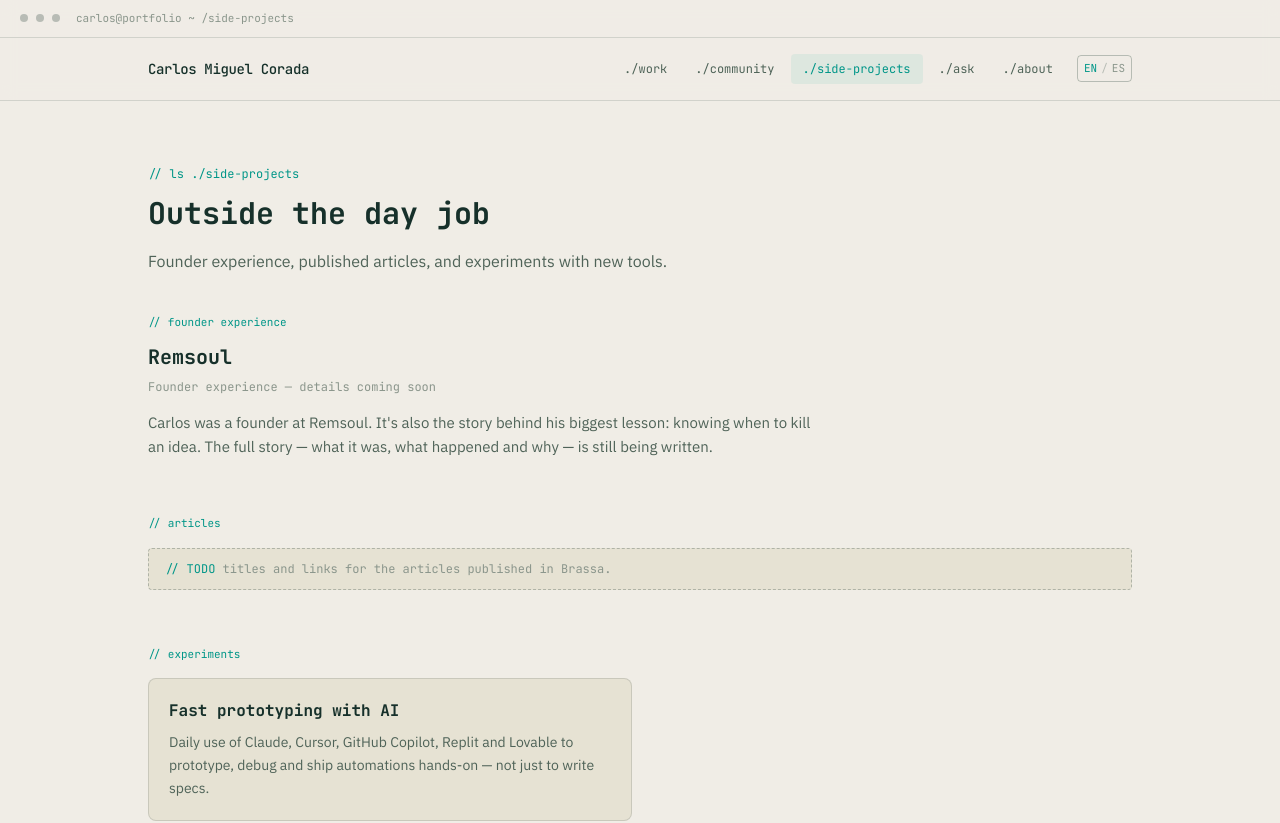
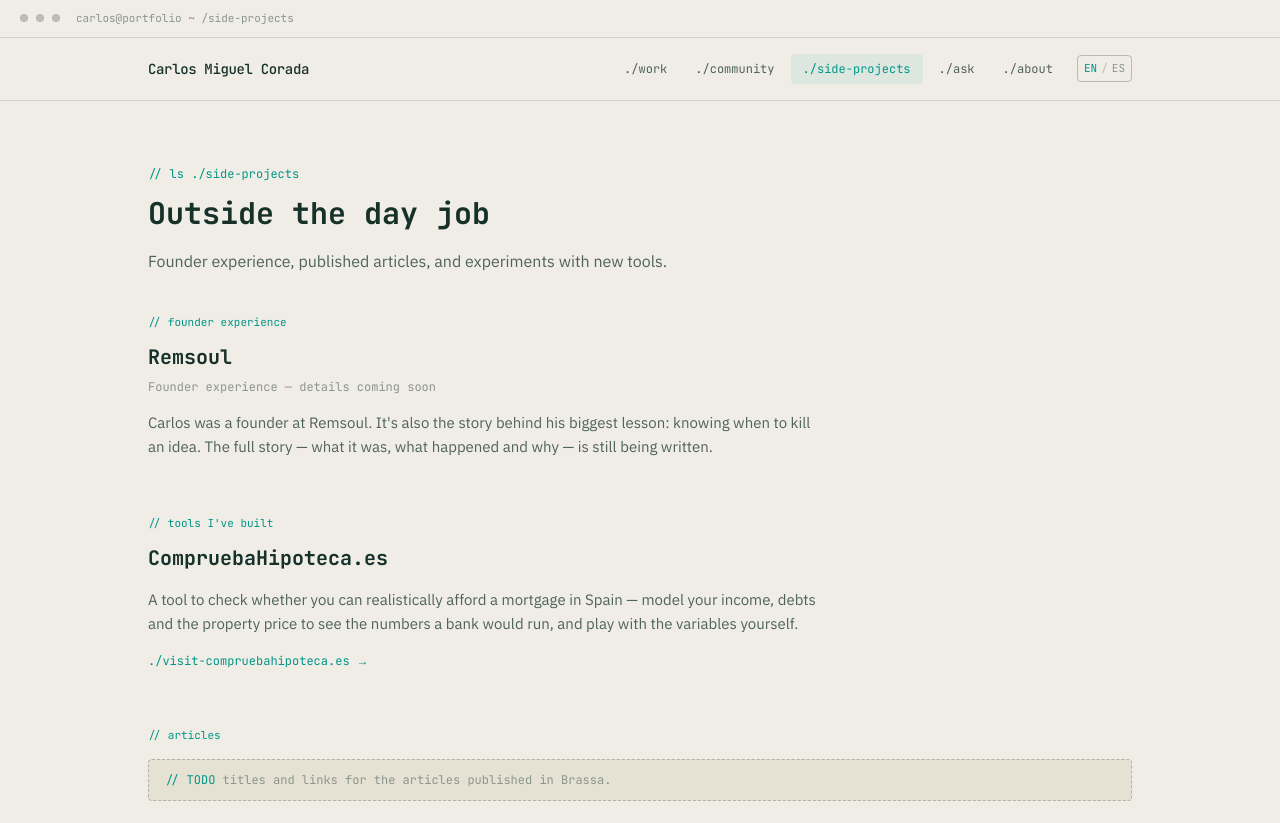
Before and after one commit to cmcor-wq/cv, a Next.js app: page /en/side-projects in a window 1280 px wide. Shown: the top 823 px of the page. Built offline with nearby package versions, Linux system fonts and the light colour scheme.

Commit message:
Añadir CompruebaHipoteca.es a Side Projects
Nueva herramienta pública construida por Carlos: calculadora de
capacidad hipotecaria en España.

Co-Authored-By: Claude Sonnet 5 <noreply@anthropic.com>
Claude-Session: https://claude.ai/code/session_01MqMYNgL2FkKeBAVsizhHQg

```diff
--- a/src/app/[locale]/side-projects/page.tsx
+++ b/src/app/[locale]/side-projects/page.tsx
@@ -11,7 +11,7 @@ export async function generateMetadata(props: PageProps<"/[locale]/side-projects
 
 export default async function SideProjectsPage() {
   const t = await getTranslations("SideProjects");
-  const { remsoul, articles, articlesPublication } = sideProjects;
+  const { remsoul, compruebaHipoteca, articles, articlesPublication } = sideProjects;
 
   return (
     <Container className="py-16">
@@ -22,6 +22,20 @@ export default async function SideProjectsPage() {
         <h2 className="font-mono text-xl font-semibold text-text">{remsoul.name}</h2>
         <p className="mt-2 font-mono text-xs text-text-faint">{t("remsoulStatus")}</p>
         <p className="mt-4 text-[15px] leading-relaxed text-text-muted">{t("remsoulDescription")}</p>
+      </section>
+
+      <section className="mb-14 max-w-2xl">
+        <p className="mb-3 font-mono text-[11px] text-accent-600">{t("toolsBuiltLabel")}</p>
+        <h2 className="font-mono text-xl font-semibold text-text">{compruebaHipoteca.name}</h2>
+        <p className="mt-4 text-[15px] leading-relaxed text-text-muted">{t("compruebaHipotecaDescription")}</p>
+        <a
+          href={compruebaHipoteca.url}
+          target="_blank"
+          rel="noreferrer"
+          className="mt-4 inline-block font-mono text-xs text-accent-600 hover:underline"
+        >
+          ./visit-compruebahipoteca.es →
+        </a>
       </section>
 
       <section className="mb-14">
--- a/src/lib/content.ts
+++ b/src/lib/content.ts
@@ -48,6 +48,7 @@ export const community = {
 
 export const sideProjects = {
   remsoul: { name: "Remsoul" },
+  compruebaHipoteca: { name: "CompruebaHipoteca.es", url: "https://www.compruebahipoteca.es" },
   articles: [] as { title: string; publication: string; url: string | null }[],
   articlesPublication: "Brassa",
 };
--- a/src/messages/en.json
+++ b/src/messages/en.json
@@ -129,6 +129,8 @@
     "founderExperienceLabel": "// founder experience",
     "remsoulStatus": "Founder experience — details coming soon",
     "remsoulDescription": "Carlos was a founder at Remsoul. It's also the story behind his biggest lesson: knowing when to kill an idea. The full story — what it was, what happened and why — is still being written.",
+    "toolsBuiltLabel": "// tools I've built",
+    "compruebaHipotecaDescription": "A tool to check whether you can realistically afford a mortgage in Spain — model your income, debts and the property price to see the numbers a bank would run, and play with the variables yourself.",
     "articlesLabel": "// articles",
     "articlesPending": "titles and links for the articles published in {publication}.",
     "experimentsLabel": "// experiments",
--- a/src/messages/es.json
+++ b/src/messages/es.json
@@ -129,6 +129,8 @@
     "founderExperienceLabel": "// founder experience",
     "remsoulStatus": "Founder experience — detalles próximamente",
     "remsoulDescription": "Carlos fue founder de Remsoul. Es también la historia detrás de su mayor aprendizaje: la lección de saber cuándo matar una idea. Los detalles completos de qué era, qué pasó y por qué, están todavía por escribir.",
+    "toolsBuiltLabel": "// tools I've built",
+    "compruebaHipotecaDescription": "Una herramienta para saber si te puedes permitir una hipoteca en España — simula tus ingresos, deudas y el precio de la vivienda para ver los números que calcularía un banco, y controla tú mismo las variables.",
     "articlesLabel": "// articles",
     "articlesPending": "títulos y enlaces de los artículos publicados en {publication}.",
     "experimentsLabel": "// experiments",
```
